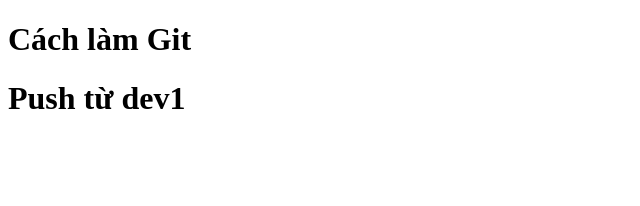
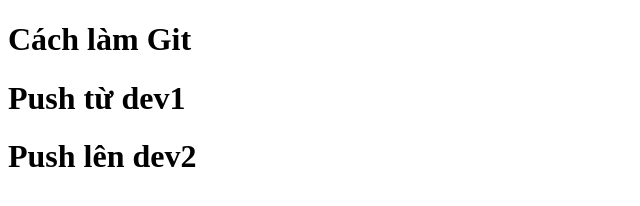
Before and after one commit to bee1194/hoc-lam-git, a plain HTML site: page index.html in a window 1280 px wide. Shown: the whole page, without its empty margins (0-640 px from the left). Drawn offline with Linux system fonts and the light colour scheme.

Commit message:
commit so 4

```diff
--- a/index.html
+++ b/index.html
@@ -9,5 +9,6 @@
 <body>
 <h1>Cách làm Git</h1>
 <h1>Push từ dev1</h1>
+<h1>Push lên dev2</h1>
 </body>
 </html>
```
